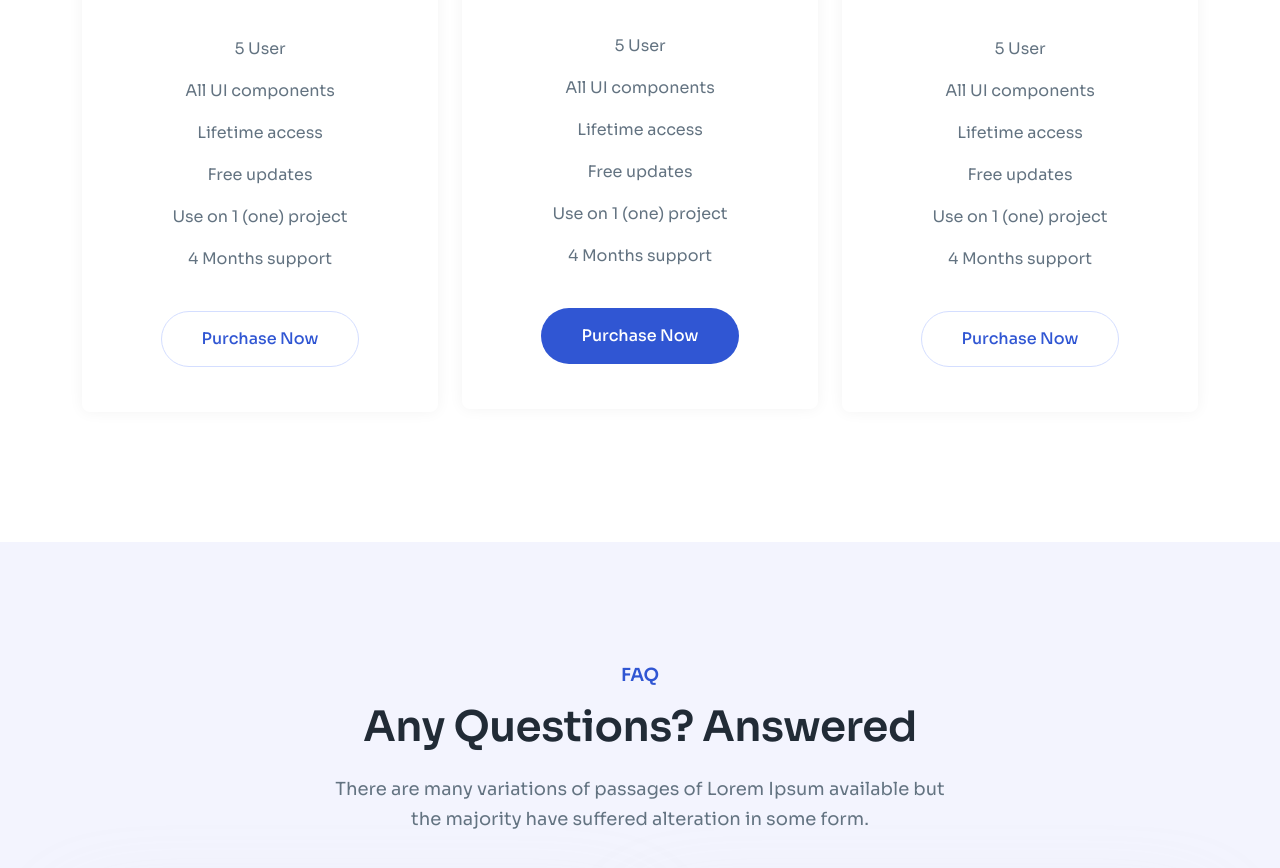
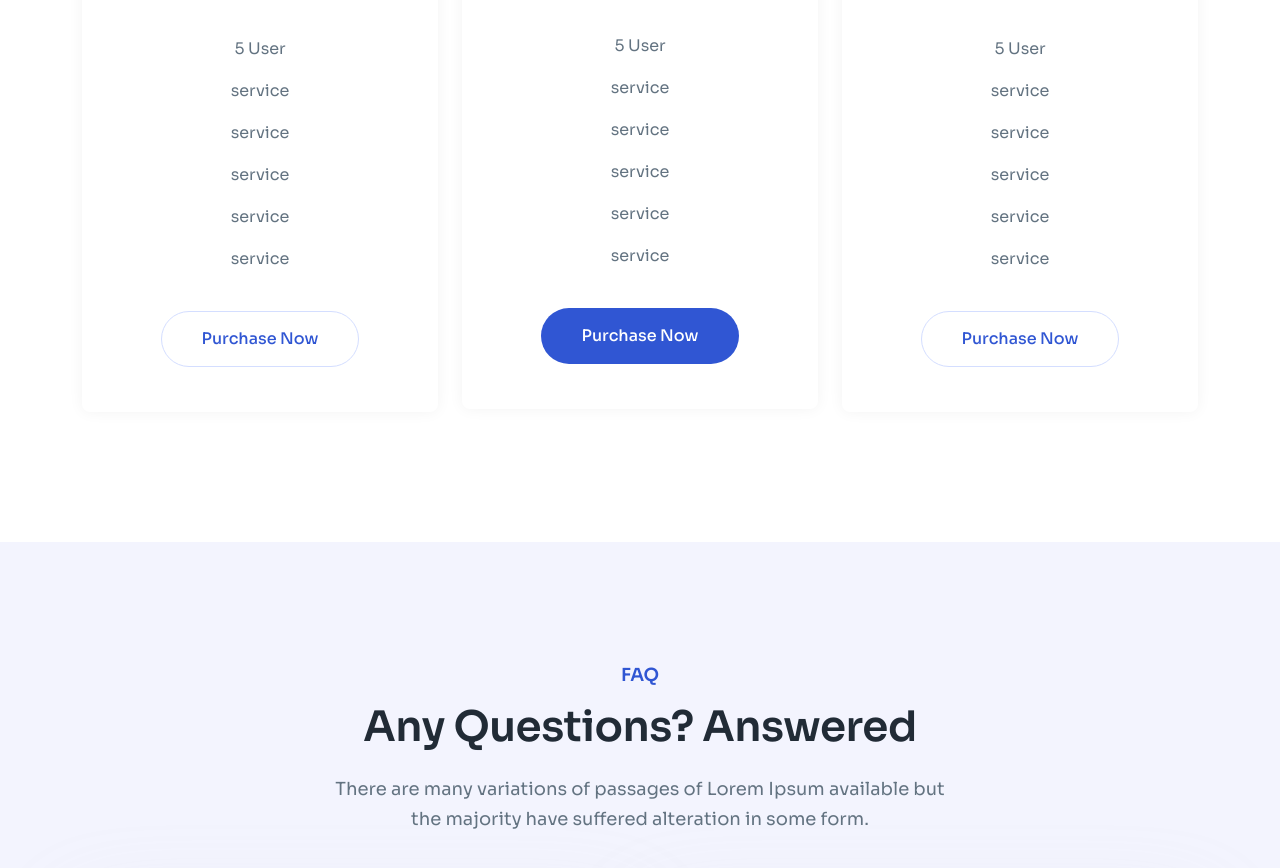
Before and after one commit to abisheknepal/newworldwide, a plain HTML site: page index.html in a window 1280 px wide. Shown: the part 2424-3292 px from the top of the page. Drawn offline with Linux system fonts and the light colour scheme.

Commit message:
Add files via upload

```diff
--- a/index.html
+++ b/index.html
@@ -208,11 +208,11 @@
             <div class="pricing-body">
               <ul>
                 <li>5 User</li>
-                <li>All UI components</li>
-                <li>Lifetime access</li>
-                <li>Free updates</li>
-                <li>Use on 1 (one) project</li>
-                <li>4 Months support</li>
+                <li>service</li>
+                <li>service</li>
+                <li>service</li>
+                <li>service</li>
+                <li>service</li>
               </ul>
             </div>
             <div class="pricing-footer">
@@ -232,11 +232,11 @@
             <div class="pricing-body">
               <ul>
                 <li>5 User</li>
-                <li>All UI components</li>
-                <li>Lifetime access</li>
-                <li>Free updates</li>
-                <li>Use on 1 (one) project</li>
-                <li>4 Months support</li>
+                <li>service</li>
+                <li>service</li>
+                <li>service</li>
+                <li>service</li>
+                <li>service</li>
               </ul>
             </div>
             <div class="pricing-footer">
@@ -254,11 +254,11 @@
             <div class="pricing-body">
               <ul>
                 <li>5 User</li>
-                <li>All UI components</li>
-                <li>Lifetime access</li>
-                <li>Free updates</li>
-                <li>Use on 1 (one) project</li>
-                <li>4 Months support</li>
+                <li>service</li>
+                <li>service</li>
+                <li>service</li>
+                <li>service</li>
+                <li>service</li>
               </ul>
             </div>
             <div class="pricing-footer">
```
